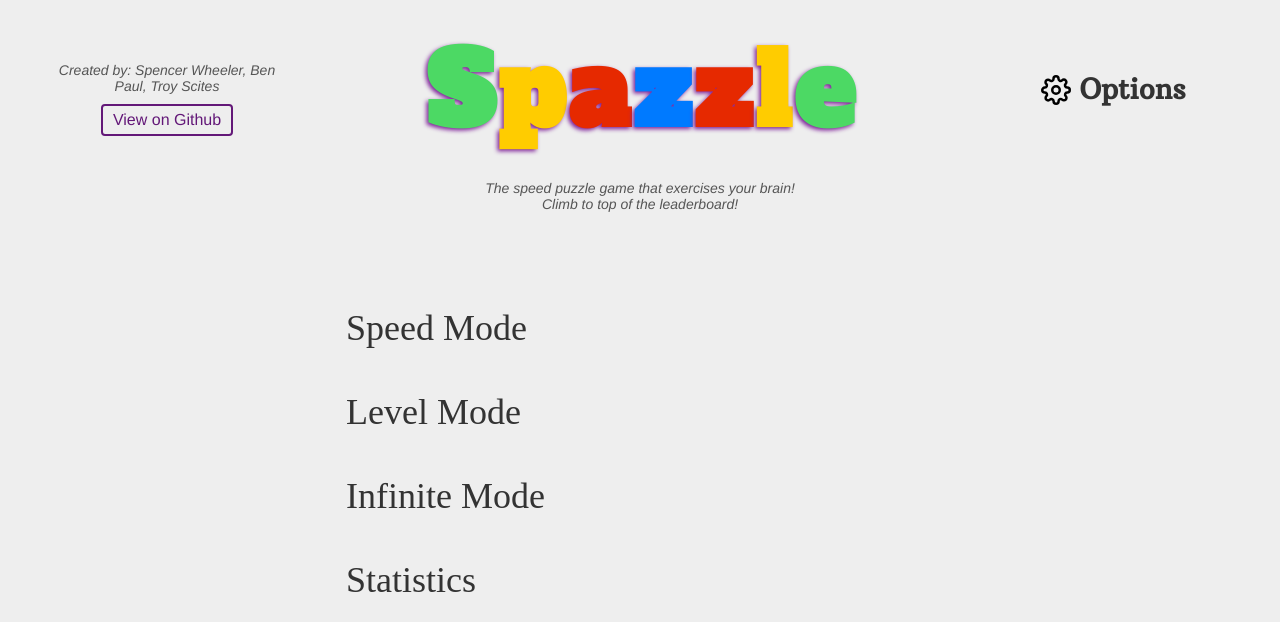
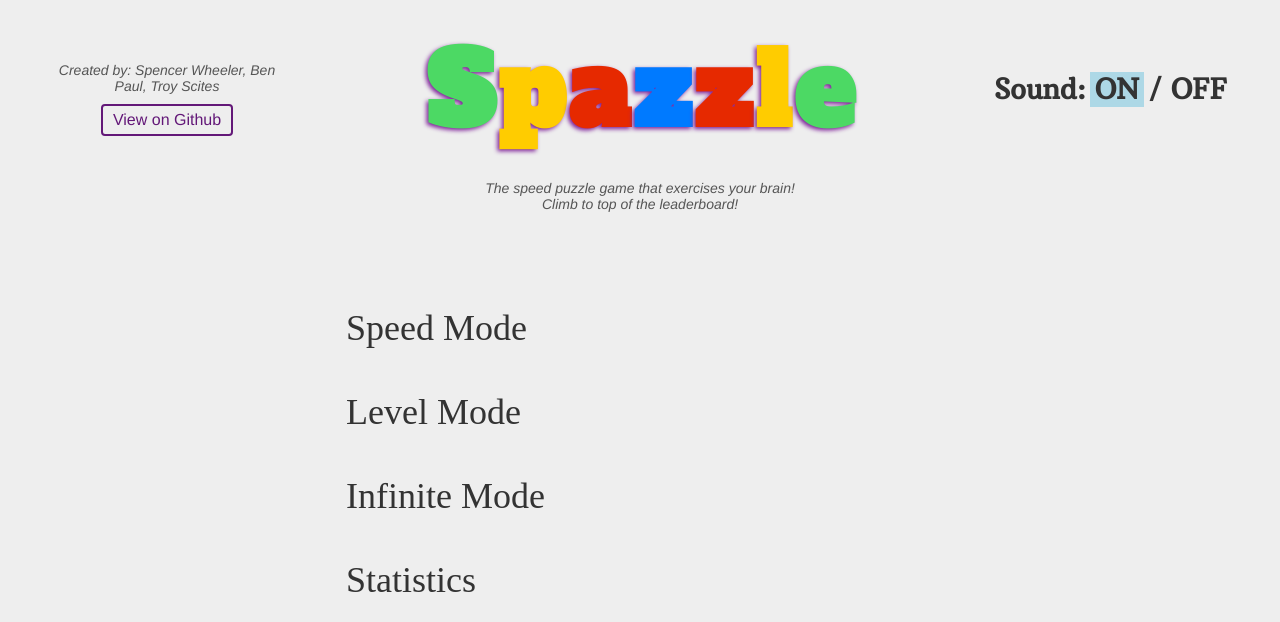
Before and after one commit to benp23/Spazzle-clone, a Flask app: page / in a window 1280 px wide. Shown: the top 622 px of the page. Run offline with Flask 2, Linux system fonts and the light colour scheme; lists and menus that the app fills with data are empty.

Commit message:
Games with sound, on/off assigned as cookie

```diff
--- a/Spazzle/Static/image_matching.js
+++ b/Spazzle/Static/image_matching.js
@@ -21,6 +21,8 @@
         '/static/images/card-heart.svg',
         '/static/images/card-cylinder.svg'
     ];
+    // Sound for when the user clicks a card
+    let shuffleSound = new Howl({src: ['/static/sounds/shuffle.mp3'], mute: muted, volume: 1.0});
 
     function findCardAmountAndRow(thisLevel) {
         const number = thisLevel < maxLevel ? (thisLevel + 1) * 2 : (maxLevel + 1) * 2;
@@ -112,6 +114,7 @@
         let thisCardID = thisCard.attr('id');
         let cardIndex = parseInt(thisCard.attr('card_index'));
         let cardMatch = cardArray[cardIndex];
+        shuffleSound.play();
         if (cardMatch.clicked) {
             return;
         } else {
--- a/Spazzle/Static/menu.css
+++ b/Spazzle/Static/menu.css
@@ -99,23 +99,32 @@ body {
     color: #007aff;
 }
 
-#options_text {
+#sound_text, #sound_divider {
+    font-size: 28px;
+    font-family: 'Arbutus Slab', sans-serif;
+    color: #333333;
+    vertical-align: middle;
+    display: inline;
+}
+
+#ON {
     font-size: 28px;
     font-family: 'Arbutus Slab', sans-serif;
     color: #333333;
     vertical-align: middle;
     display: inline;
     cursor: pointer;
+    padding: 0 5px;
 }
 
-#options_icon {
-    width: 30px;
+#OFF {
+    font-size: 28px;
+    font-family: 'Arbutus Slab', sans-serif;
     color: #333333;
-    padding-right: 5px;
     vertical-align: middle;
     display: inline;
     cursor: pointer;
-
+    padding: 0 5px;
 }
 
 #menu_table {
--- a/Spazzle/Static/menu.js
+++ b/Spazzle/Static/menu.js
@@ -6,8 +6,37 @@
 
 (function() {
 
+    let cookieExpire = "expires=Wed, 16 Jan 2030 12:00:00 UTC";
+
     $("#github_button").click(function() {
         window.open('https://github.com/Wheels17/Spazzle', '_blank').focus();
+    });
+
+    function readSound() {
+        let getCookies = decodeURIComponent(document.cookie);
+        let mutedMatch = getCookies.match(/muted=(.*?)(;|$)/);
+        if (mutedMatch !== null && mutedMatch[1] !== undefined && mutedMatch[1] !== '') {
+            if (mutedMatch[1] === 'true') {
+                $("#OFF").css('background-color', '#add8e6');
+            } else {
+                $("#ON").css('background-color', '#add8e6');
+            }
+        } else {
+            $("#ON").css('background-color', '#add8e6');
+        }
+    }
+    readSound();
+
+    $("#ON, #OFF").click(function() {
+        $("#ON, #OFF").css('background-color', '#eeeeee');
+        $(this).css('background-color', '#add8e6');
+        let muted;
+        if ($(this).attr('id') == 'OFF') {
+            muted = true;
+        } else {
+            muted = false;
+        }
+        document.cookie = "muted=" + muted + "; " + cookieExpire;
     });
 
     // Menu selection animations/effects
@@ -126,7 +155,6 @@
     verifyUser();
 
     // Overwrite username cookie and game mode cookie
-    let cookieExpire = "expires=Wed, 16 Jan 2030 12:00:00 UTC";
     function overwriteUser(username) {
         let usernameCookie = encodeURIComponent(username);
         document.cookie = "username=" + usernameCookie + "; " + cookieExpire;
--- a/Spazzle/Static/number_sort.js
+++ b/Spazzle/Static/number_sort.js
@@ -25,6 +25,8 @@ let numTiles = [];
 let numTileSelected = null;
 //let numFrameSelected = null;
 let numSortMousePosition = {x: 0, y: 0};
+// Sound for when a user drags and drops
+let placeSound = new Howl({src: ['/static/sounds/place.mp3'], mute: muted, volume: 1.0});
 
 /*
 canvas.height = gameCanvas.height();
@@ -248,6 +250,7 @@ function turnOnNumSortHandlers() {
 function checkIfNumTileInFrame(x, y, t) {
   let found = numSortFrameSelected(x, y);
   if (found) {
+    placeSound.play();
     t.x = found.tileX;
     t.y = found.tileY;
     found.tile = t
--- a/Spazzle/Static/sort_canvas.js
+++ b/Spazzle/Static/sort_canvas.js
@@ -21,6 +21,8 @@ let level = 4;
 resizeCanvas();
 let halfCanvasHeight = gameCanvas.height / 2;
 let tokenSize = 25;
+// Sound for all tokens are in the goals
+let fanfare = new Howl({src: ['/static/sounds/fanfare.mp3'], mute: muted, volume: 0.8});
 
 let goals = [];
 let tokens = [];
@@ -76,6 +78,7 @@ function checkAllTokensAreInGoals() {
     });
     if ((greenTokensCleared + blueTokensCleared) === tokens.length) {
         console.log("All cleared!");
+        fanfare.play();
         clearSort();
         // Turn off any event handlers to prevent them from interfering in other games
         turnOffSortHandlers();
--- a/Spazzle/Static/word_scramble.js
+++ b/Spazzle/Static/word_scramble.js
@@ -29,6 +29,8 @@ const wordsLevel4 = [ "extract", "bargain", "descent", "cabinet", "harvest", "ep
 const wordsLevel5 = [ "conceive", "dedicate", "aviation", "fragrant", "pressure", "specimen", "omission", "decrease", "designer", "epicalyx", "fraction", "assembly", "buttocks", "congress", "economic", "restrain", "prestige", "joystick", "question", "surprise", "building", "flourish", "recovery", "personal", "mourning", "champion", "campaign", "folklore", "ordinary", "feminine", "disorder", "analysis", "birthday", "suppress", "scenario", "complain", "category", "prospect", "conflict", "audience" ];
 const wordsLevel6 = [ "mechanism", "volunteer", "recommend", "violation", "hierarchy", "waterfall", "principle", "strategic", "dimension", "intensify", "horseshoe", "secretion", "rebellion", "ignorance", "vegetable", "offspring", "policeman", "interrupt", "privilege", "intention", "modernize", "eliminate", "parameter", "ostracize", "favourite", "cigarette", "isolation", "colleague", "formulate", "chocolate", "relevance", "publisher", "highlight", "undermine", "directory", "tradition", "transport", "criticism", "automatic", "admission" ];
 const wordsLevel7 = [ "depression", "excitement", "researcher", "unpleasant", "girlfriend", "mechanical", "mastermind", "curriculum", "possession", "censorship", "reasonable", "protection", "gregarious", "background", "motivation", "connection", "productive", "indication", "continuous", "repetition", "exhibition", "attraction", "allocation", "helicopter", "instrument", "reluctance", "difference", "enthusiasm", "prevalence", "conspiracy", "perception", "management", "negligence", "chimpanzee", "corruption", "generation", "confession", "basketball", "exaggerate", "relaxation" ];
+// Sound for when a user drags and drops
+let dropSound = new Howl({src: ['/static/sounds/drop.mp3'], mute: muted, volume: 1.0});
 
 // This function uses the arrays of words to build a list based on the level.
 // Once the word is selected, it is set in a global variable
@@ -257,6 +259,7 @@ function turnOnWordHandlers() {
 function checkIfTileInFrame(x, y, t) {
   let found = word_frame_selected(x, y);
   if (found) {
+    dropSound.play();
     t.x = found.tileX;
     t.y = found.tileY;
     found.tile = t
--- a/Spazzle/Templates/game_template.html
+++ b/Spazzle/Templates/game_template.html
@@ -4,6 +4,7 @@
         <title>Game Title</title>
         <link rel="stylesheet" href="{{ url_for('static', filename='game_template.css') }}">
         <script src="https://ajax.googleapis.com/ajax/libs/jquery/3.6.0/jquery.min.js"></script>
+        <script src="https://cdnjs.cloudflare.com/ajax/libs/howler/2.2.3/howler.js"></script>
     </head>
     <body>
         <div id="leaderboard_modal">
--- a/Spazzle/Templates/menu.html
+++ b/Spazzle/Templates/menu.html
@@ -46,8 +46,10 @@
 						<p id="caption_text">The speed puzzle game that exercises your brain! Climb to top of the leaderboard!</p>
 					</th>
 					<th id="options_cell">
-							<img id="options_icon" src="{{ url_for('static', filename='images/settings.svg') }}"></img>
-							<p id="options_text">Options</p>
+							<span id="sound_text">Sound:</span>
+							<span id="ON">ON</span>
+							<span id ="sound_divider">/</span>
+							<span id="OFF">OFF</span>
 					</th>
 				</tr>
 			</tbody>
```
Also changed, not shown: Spazzle/Static/addition_animated.js (+7 -0 lines), Spazzle/Static/color_matcher.js (+15 -5 lines), Spazzle/Static/main.js (+20 -0 lines), 9 other files.
